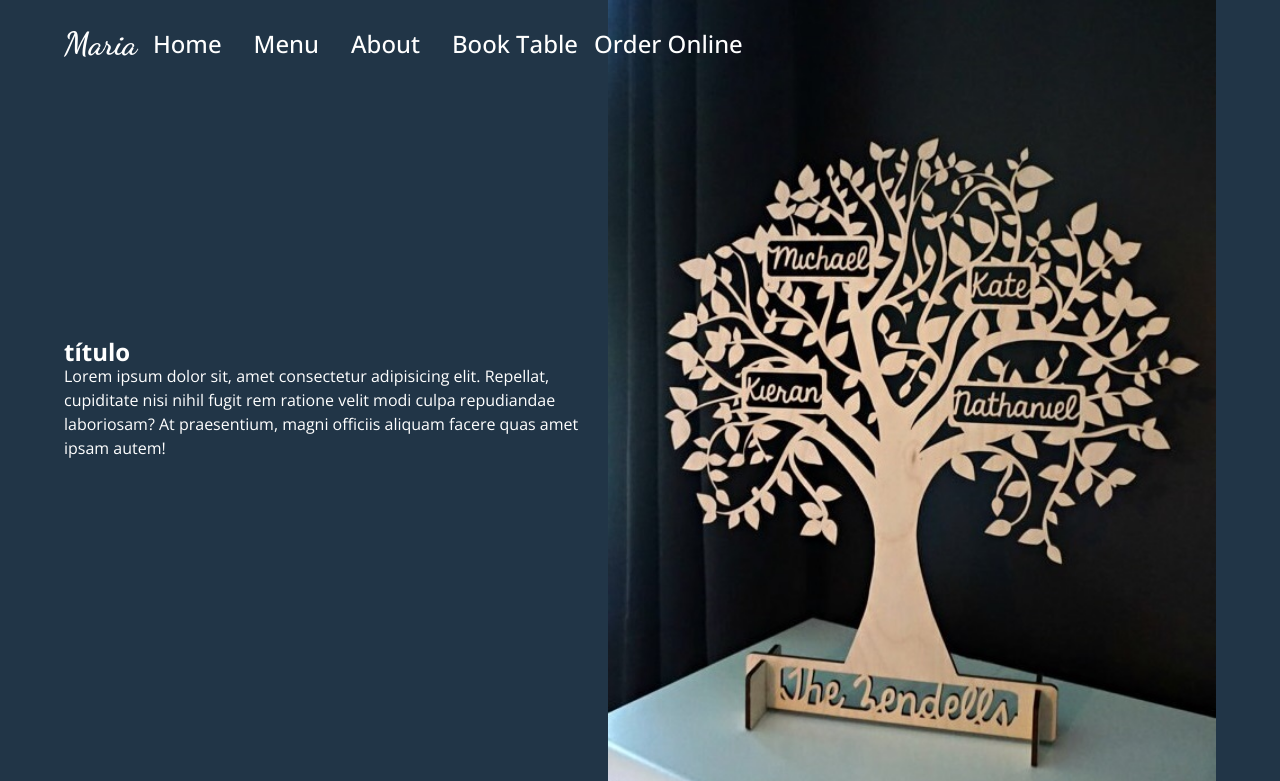
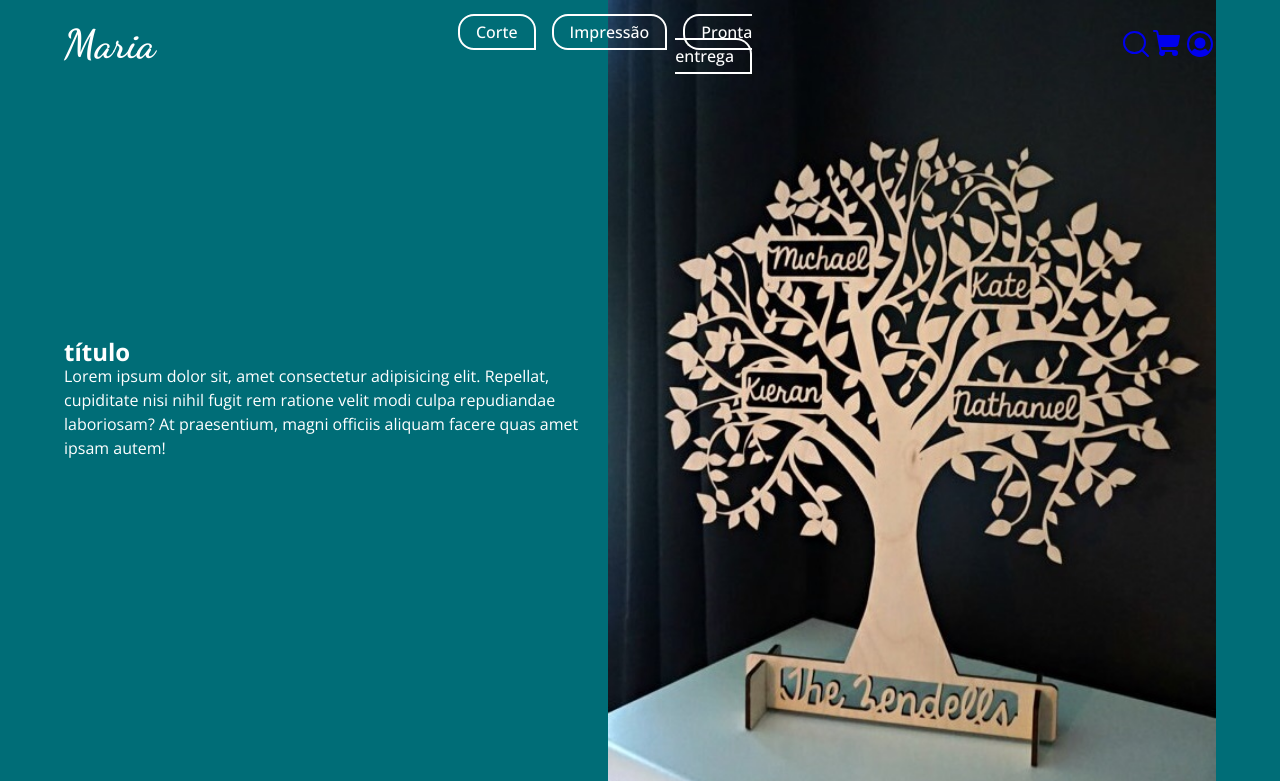
Before and after one commit to ribeirojer/Frontend-Dracula, a React (Vite) app: page / in a window 1280 px wide. Shown: the top 781 px of the page. Built offline with nearby package versions, Linux system fonts and the light colour scheme.

Commit message:
routing implementation

```diff
--- a/package.json
+++ b/package.json
@@ -12,6 +12,7 @@
     "phosphor-react": "^1.4.1",
     "react": "^18.2.0",
     "react-dom": "^18.2.0",
+    "react-router-dom": "^6.3.0",
     "styled-components": "^5.3.5"
   },
   "devDependencies": {
--- a/src/App.tsx
+++ b/src/App.tsx
@@ -1,15 +1,13 @@
+import { Outlet } from "react-router-dom";
 import Footer from './components/Footer'
 import Header from './components/Header'
-import Hero from './components/Hero'
-import LetraCaixaGravacao from './components/LetracaixaGravacao'
 
 function App() {
 
   return (
     <>
       <Header />
-      <Hero />
-      <LetraCaixaGravacao />
+      <Outlet />
       <Footer />
     </>
   )
--- a/src/components/Header.tsx
+++ b/src/components/Header.tsx
@@ -1,3 +1,5 @@
+import { MagnifyingGlass, ShoppingCart, UserCircle } from 'phosphor-react';
+import { Link, Navigate } from 'react-router-dom';
 import styled from 'styled-components'
 
 type Props = {}
@@ -5,51 +7,75 @@ type Props = {}
 const HeaderWrapper = styled.header`
     display: flex;
     justify-content: space-between;
-    position: fixed;
     align-items: center;
+    position: absolute;
+    top: 0;
+    width: 100%;
     height: 88px;
     padding: 0 5%;
-    font-size: 1.5em;
-    list-style: none;
 `;
 const Logo = styled.span`
-    font-size: 2rem;
+    font-size: 2.5rem;
     font-family: 'Dancing Script';
     font-weight: 700;
+    width: 33%;
+    a {
+        color: #fff;
+        text-decoration: none;
+    }
+
 `;
 const List = styled.ul`
     display: flex;
     list-style: none;
-    li {
-        padding: 0 1rem;
+    width: 33%;
+    li a {
+        padding: 0.3rem 1rem;
+        border: 2px solid #fff;
+        border-radius: 1rem 1rem 0 1rem;
+        margin: 0 0.5rem;
+        color: #fff;
+        font-weight: 500;
+        text-decoration: none;
+        transition: 0.3s;
     }
+    li:hover a {
+        color: var(--cor-A);
+        background-color: #fff;
+    }
+`;
+const User = styled.div`
+    display: flex;
+    justify-content: flex-end;
+    font-size: 2rem;
+    width: 33%;
 `;
 
 const Header = (props: Props) => {
+
+    const navigate = Navigate;
+
   return (
     <HeaderWrapper>
-        <a href="index.html">
-            <Logo>Maria</Logo>
-        </a>
+        <Logo>
+            <Link to={"/"}>Maria</Link>
+        </Logo>
         <List>
             <li>
-                <a href="index.html">Home</a>
+                <Link to={"/corte"}>Corte</Link>
             </li>
             <li>
-                <a href="menu.html">Menu</a>
+                <Link to={"/impressao"}>Impressão</Link>
             </li>
             <li>
-                <a href="about.html">About</a>
-            </li>
-            <li>
-                <a href="book.html">Book Table</a>
+                <Link to={"/produtos"}>Pronta entrega</Link>
             </li>
         </List>
-        <div>
-            <a href="" className="order_online">
-                Order Online
-            </a>
-        </div>
+        <User>
+            <span><Link to={"/search"}><MagnifyingGlass size={32} /></Link></span>
+            <span><Link to={"/shop"}><ShoppingCart size={32} weight="fill" /></Link></span>
+            <span><Link to={"/user"}><UserCircle size={32} weight="fill" /></Link></span>
+        </User>
     </HeaderWrapper>
   )
 }
--- a/src/index.css
+++ b/src/index.css
@@ -17,16 +17,15 @@
   -webkit-font-smoothing: antialiased;
   -moz-osx-font-smoothing: grayscale;
   -webkit-text-size-adjust: 100%;
+
+  --cor-A: #006d77;
+  --cor-B: #83c5be;
+  --cor-C: #edf6f9;
+  --cor-D: #ffddd2;
+  --cor-E: #e29578;
+
 }
 body {
-  background-color: #213547;
+  background-color: var(--cor-A);
   color: #fff;
 }
-a {
-  font-weight: 500;
-  color: #fff;
-  text-decoration: none;
-}
-a:hover {
-  color: #8f8142;
-}
--- a/src/main.tsx
+++ b/src/main.tsx
@@ -1,10 +1,24 @@
 import React from 'react'
 import ReactDOM from 'react-dom/client'
+import { BrowserRouter, Routes, Route } from 'react-router-dom'
 import App from './App'
 import './index.css'
+import Corte from './pages/Corte'
+import Home from './pages/Home'
+import Impressao from './pages/Impressao'
+import Search from './pages/Search'
 
 ReactDOM.createRoot(document.getElementById('root') as HTMLElement).render(
   <React.StrictMode>
-    <App />
+    <BrowserRouter>
+      <Routes>
+        <Route element={<App />}>
+          <Route path="/" element={<Home />} />
+          <Route path="corte" element={<Corte />} />
+          <Route path="impressao" element={<Impressao />} />
+          <Route path="search" element={<Search />} />
+        </Route>
+      </Routes>
+    </BrowserRouter>
   </React.StrictMode>
 )
--- /dev/null
+++ b/src/pages/Corte.tsx
@@ -0,0 +1,20 @@
+import React from 'react'
+import styled from 'styled-components'
+
+const Main = styled.div`
+    background-color: var(--cor-B);
+    display: flex;
+    justify-content: center;
+    align-items: center;
+    width: 100%;
+    height: 100vh;
+`;
+type Props = {}
+
+const Corte = (props: Props) => {
+  return (
+    <Main>Pagina em desenvolvimento Corte</Main>
+  )
+}
+
+export default Corte;
--- /dev/null
+++ b/src/pages/Home.tsx
@@ -0,0 +1,15 @@
+import Hero from '../components/Hero';
+import LetracaixaGravacao from '../components/LetracaixaGravacao';
+
+type Props = {}
+
+const Home = (props: Props) => {
+  return (
+    <>
+        <Hero />
+        <LetracaixaGravacao />
+    </>
+  )
+}
+
+export default Home;
--- /dev/null
+++ b/src/pages/Impressao.tsx
@@ -0,0 +1,20 @@
+import React from 'react'
+import styled from 'styled-components'
+
+const Main = styled.div`
+    background-color: var(--cor-B);
+    display: flex;
+    justify-content: center;
+    align-items: center;
+    width: 100%;
+    height: 100vh;
+`;
+type Props = {}
+
+const Impressao = (props: Props) => {
+  return (
+    <Main>Pagina em desenvolvimento Impressao</Main>
+  )
+}
+
+export default Impressao;
--- /dev/null
+++ b/src/pages/Search.tsx
@@ -0,0 +1,11 @@
+import React from 'react'
+
+type Props = {}
+
+const Search = (props: Props) => {
+  return (
+    <div>Search</div>
+  )
+}
+
+export default Search;
```
Also changed, not shown: 2 other files (tests, documents, lock files or other folders).
